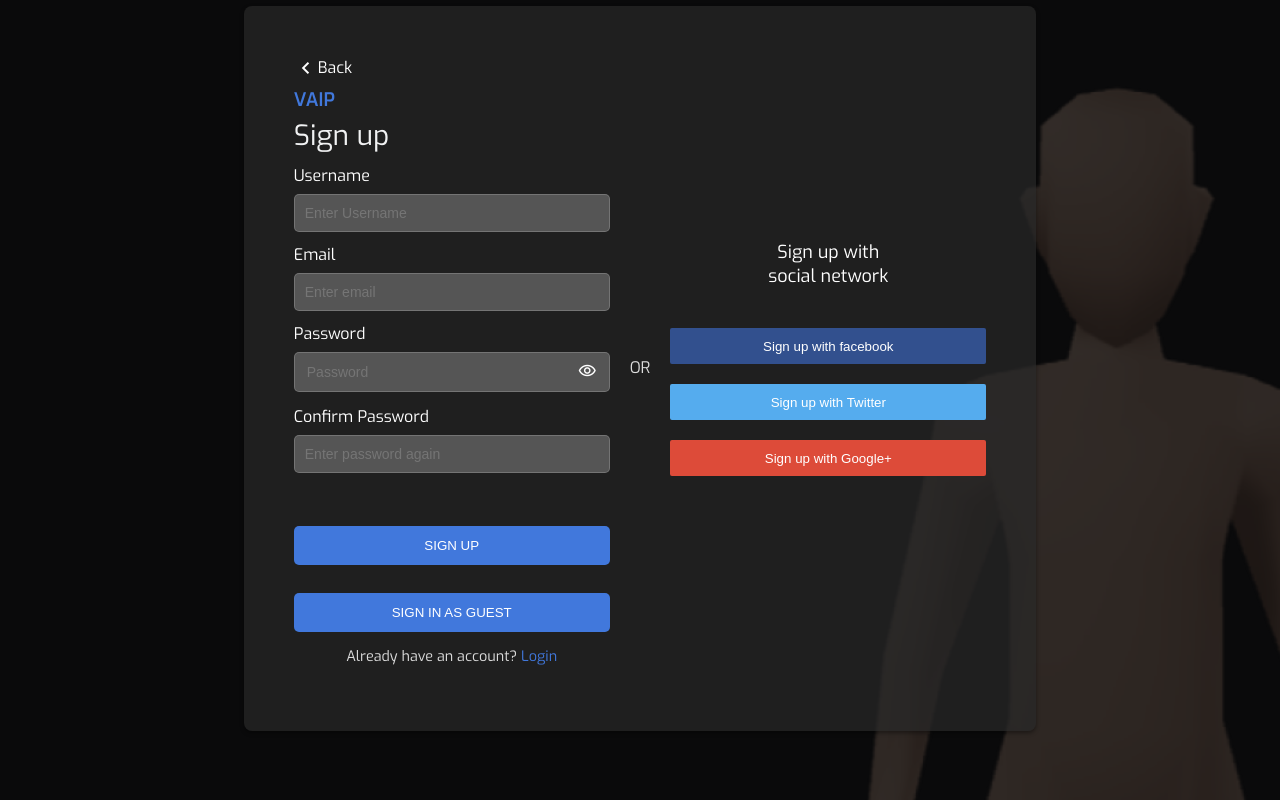
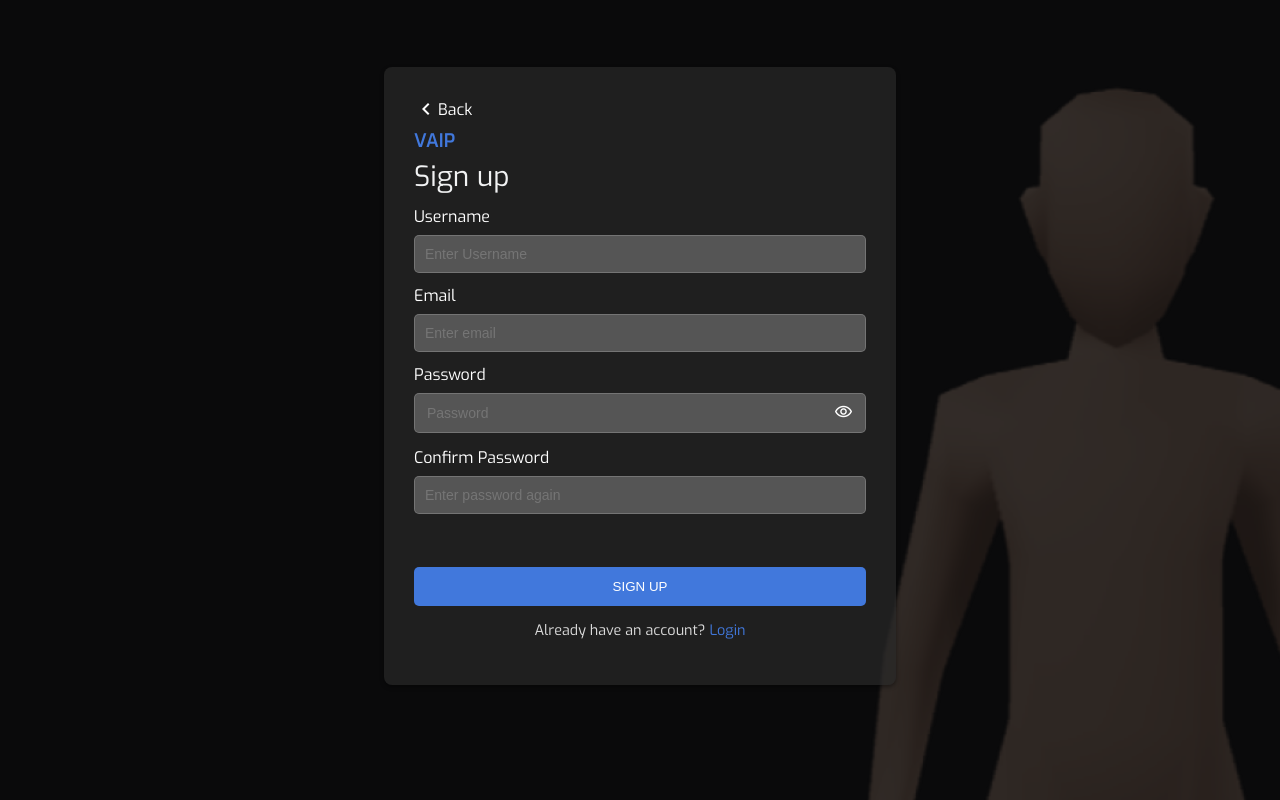
Before and after one commit to martincooperbiz/VAIP, a Flask app: page /signup in a window 1280 px wide. Run offline with Flask 2, Linux system fonts and the light colour scheme; parts of the project's set-up code (start-up, migrations or seed data) failed here and were passed over.

Commit message:
update #dashboard #signup #login

```diff
--- a/app.py
+++ b/app.py
@@ -82,7 +82,7 @@ def dashboard():
     if current_user.is_authenticated:
         print(current_user.get_data())
         user_data = current_user.get_data()
-        # user_data['password'] = "*******"
+        user_data['password'] = "*******"
     # Home screen
     return render_template('dashboard.html', user_data=user_data)
 
--- a/static/css/signup.css
+++ b/static/css/signup.css
@@ -19,8 +19,8 @@ h3 {
 }
 
 body {
-	margin: 0;
-	padding: 0;
+	margin: 0px;
+	padding: 0px;
 	background: #DDD;
 	font-size: 16px;
 	color: #222;
@@ -42,42 +42,15 @@ section {
 	justify-content: center;
 	align-self: center;
 	justify-self: center;
-	/* background-color: red; */
+	/* background-color: green; */
 	min-width: 100vw;
 	min-height: 100vh;
 	/* overflow: hidden; */
 	margin: 0px;
+	padding: 0px;
 	margin-top: 5vh;
 }
 
-#login-box {
-	z-index: 1;
-	display: flex;
-	flex-direction: column;
-	align-items: center;
-	justify-content: center;
-	position: relative;
-	margin: 5% auto;
-	/* margin-top: 20vh; */
-	/* max-width: 600px; */
-	max-width: 85%;
-	justify-self: center;
-	align-self: center;
-	background: #FFF;
-	/* background-color: #333; */
-	/* background-color: #222; */
-	background-color: rgba(40, 40, 40, .71);
-	border-radius: 8px;
-	padding: 30px;
-	box-shadow: 0 2px 4px rgba(0, 0, 0, 0.4);
-}
-
-.left {
-	box-sizing: border-box;
-	padding: 20px;
-	/* background-color: red; */
-	width: 100%;
-}
 
 .right {
 	box-sizing: border-box;
@@ -115,8 +88,50 @@ section {
 }
 
 
+#login-box {
+	z-index: 1;
+	display: flex;
+	flex-direction: column;
+	align-items: center;
+	justify-content: center;
+	position: relative;
+	margin: 3rem auto;
+	/* margin-top: 20vh; */
+	/* max-width: 600px; */
+	/* max-width: 85%; */
+	justify-self: center;
+	align-self: center;
+	background: #FFF;
+	/* background-color: #333; */
+	/* background-color: #222; */
+	background-color: rgba(40, 40, 40, .71);
+	border-radius: 8px;
+	padding: 10px;
+	box-shadow: 0 2px 4px rgba(0, 0, 0, 0.4);
+	min-width: 80%;
+	/* width: 70%; */
+	/* background-color: red; */
+}
 
-@media screen and (min-width: 768px) {
+
+.left {
+	box-sizing: border-box;
+	padding: 20px;
+	/* background-color: red; */
+	width: 100%;
+}
+
+@media screen and (min-width: 700px) {
+
+	#login-box {
+		flex-direction: row;
+		margin-top: 0px;
+		min-width: 60%;
+		max-width: 80%;
+	}
+}
+
+@media screen and (min-width: 1200px) {
 	section {
 
 		margin-top: 0px;
@@ -125,7 +140,8 @@ section {
 	#login-box {
 		flex-direction: row;
 		margin-top: 0px;
-		max-width: 70%;
+		min-width: 40%;
+		max-width: 60%;
 	}
 
 	.left {
@@ -362,6 +378,7 @@ button.social-signin.google {
 .form-control .password-row input {
 	border: 1px solid #f0f0f033;
 }
+
 .form-control input {
 	/* border: 2px solid #f0f0f0; */
 	display: block;
@@ -389,6 +406,7 @@ button.social-signin.google {
 .form-control.success input {
 	border-color: var(--succes-color);
 }
+
 .form-control.success .password-row {
 	border-color: var(--succes-color);
 }
@@ -396,6 +414,7 @@ button.social-signin.google {
 .form-control.error input {
 	border-color: var(--error-color);
 }
+
 .form-control.error .password-row {
 	border-color: var(--error-color);
 }
@@ -412,3 +431,8 @@ button.social-signin.google {
 .form-control.error small {
 	visibility: visible;
 }
+
+.left {
+	width: 100%;
+	/* background-color: red; */
+}
--- a/templates/signup.html
+++ b/templates/signup.html
@@ -120,20 +120,20 @@
                     <input type="submit" name="signup_submit" value="Sign up" id="submitSignupButton" />
                 </form>
 
-
+                <!--
                 <form method="POST" action="{{ url_for('login') }}">
                     <div>
                         <input type="hidden" name="guest_login" value="true">
                         <input type="submit" value="Sign in as Guest">
                     </div>
-                </form>
+                </form> -->
 
                 <p class="text text-normal">Already have an account? <span><a href="{{ url_for('login') }}"
                             class="text text-links">Login</a></span>
                 </p>
             </div>
 
-            <div class="or">OR</div>
+            <!-- <div class="or">OR</div>
 
             <div class="right">
                 <span class="loginwith">Sign up with<br />social network</span>
@@ -141,7 +141,7 @@
                 <button class="social-signin facebook">Sign up with facebook</button>
                 <button class="social-signin twitter">Sign up with Twitter</button>
                 <button class="social-signin google">Sign up with Google+</button>
-            </div>
+            </div> -->
 
 
         </div>
```
Also changed, not shown: static/css/dashboard.css (+0 -12 lines), static/css/login.css (+58 -37 lines), templates/dashboard.html (+74 -67 lines), templates/login.html (+5 -4 lines).
